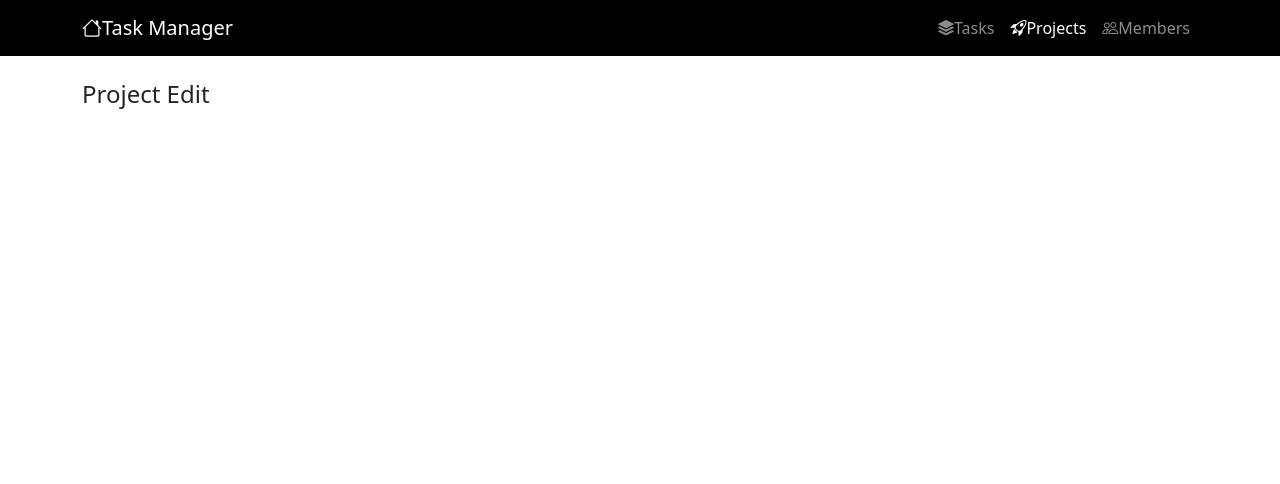
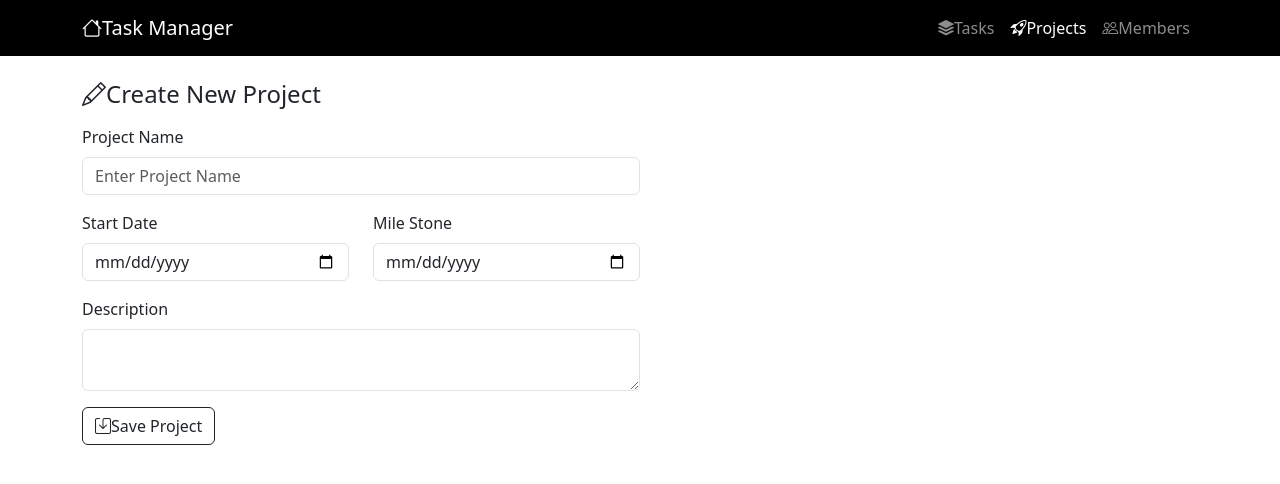
Before and after one commit to AungNyanHtet18/Task-Management, a React (Vite) app: page /project/edit in a window 1280 px wide. Shown: the top 484 px of the page. Built offline with nearby package versions, Linux system fonts and the light colour scheme.

Commit message:
adding form-validation project edit

```diff
--- a/src/model/client/prject-client.ts
+++ b/src/model/client/prject-client.ts
@@ -1,3 +1,4 @@
+import type { ProjectEditForm } from "../input/project-edit-form";
 import type { ProjectSearch } from "../input/project-search";
 import { DUMMY_PAGE } from "../output/_common";
 import type { ProjectListItem, ProjectSearchResult } from "../output/project-list-item";
@@ -8,6 +9,15 @@ export async function searchProject(form: ProjectSearch) : Promise<ProjectSearch
          list : DUMMY_PROJECTS,
          pager : DUMMY_PAGE
     }
+}
+
+export async function findProjectForEdit(id : unknown): Promise<ProjectEditForm> {
+     console.log(id);
+     return {
+         name: "Pos Development",
+         startDate: "2025-04-01",
+         mileStone: "2025-10-30"
+     }
 }
 
 const DUMMY_PROJECTS: ProjectListItem [] = [
--- a/src/model/client/task-client.ts
+++ b/src/model/client/task-client.ts
@@ -10,7 +10,6 @@ export async function searchTask(form: TaskSearch): Promise<TaskSearchResult> {
             pager: DUMMY_PAGE
      }
 }
-
 
 const DUMMY_Tasks :TaskListItem[]  = [
     {
--- /dev/null
+++ b/src/model/input/project-edit-form.ts
@@ -0,0 +1,6 @@
+export type ProjectEditForm = {
+     name: string
+     startDate: string
+     mileStone: string
+     description?: string
+}
--- a/src/pages/project/project-edit.tsx
+++ b/src/pages/project/project-edit.tsx
@@ -1,7 +1,73 @@
+import { Form, useSearchParams } from "react-router";
 import Page from "../../ui/page";
+import { FormGroup } from "../../ui/form-group";
+import { useForm } from "react-hook-form";
+import type { ProjectEditForm } from "../../model/input/project-edit-form";
+import ErrorMessage from "../../ui/error-message";
+import { useEffect } from "react";
+import { findProjectForEdit } from "../../model/client/prject-client";
 
 export default function ProjectEditComponent() {
-     return (
-        <Page title="Project Edit"></Page>
+
+
+   const [queryParams] = useSearchParams()
+   const id = queryParams.get('id')
+
+   const {register, handleSubmit, reset,  formState: {errors}} = useForm<ProjectEditForm>()
+
+   useEffect(() => {
+      async function load(id: unknown) {
+         const response = await findProjectForEdit(id)
+         reset(response)
+      }
+
+      if(id) {
+          load(id)
+      }
+
+   },[id, reset])
+
+   function save(form: ProjectEditForm) {
+      console.log(form)
+   }
+
+   return (
+        <Page icon="bi-pencil" title={id ? 'Edit Project' : 'Create New Project'}>
+            <form onSubmit={handleSubmit(save)} action="" className="w-50">
+                <FormGroup label="Project Name" >
+                    <input type="text" className="form-control" placeholder="Enter Project Name" {...register('name',{required: "Please Enter  Project Name"})} />
+                    {errors.name &&
+                     <ErrorMessage message = {errors.name.message} />
+                    }
+                </FormGroup>
+
+                <div className="row mt-3">
+                  <FormGroup className="col" label="Start Date">
+                     <input type="date" className="form-control" {...register('startDate',{required: "Please enter start date"})}/>
+                     {errors.startDate &&
+                     <ErrorMessage message = {errors.startDate.message} />}
+                  </FormGroup>
+
+                   <FormGroup className="col" label="Mile Stone">
+                      <input type="date" className="form-control" {...register('mileStone',{required: "Please enter milestone date"})}/>
+                      {errors.mileStone &&
+                       <ErrorMessage message = {errors.mileStone.message} />}
+                   </FormGroup>
+                </div>
+
+                 <FormGroup label="Description" className="mt-3">
+                     <textarea className="form-control" {...register('description',{required: "Please enter description"})}></textarea>
+                     {errors.description &&
+                      <ErrorMessage message = {errors.description.message} />}
+                 </FormGroup>
+
+                  <div className="mt-3">
+                     <button type="submit" className="btn btn-outline-dark">
+                        <i className="bi-save"></i>Save Project
+                     </button>
+                  </div>
+            </form>
+
+        </Page>
      )
 }
--- /dev/null
+++ b/src/ui/error-message.tsx
@@ -0,0 +1,5 @@
+export default function ErrorMessage({message} : {message?:string}) {
+     return (
+        <span className="text-danger">{message}</span>
+     )
+}
```
